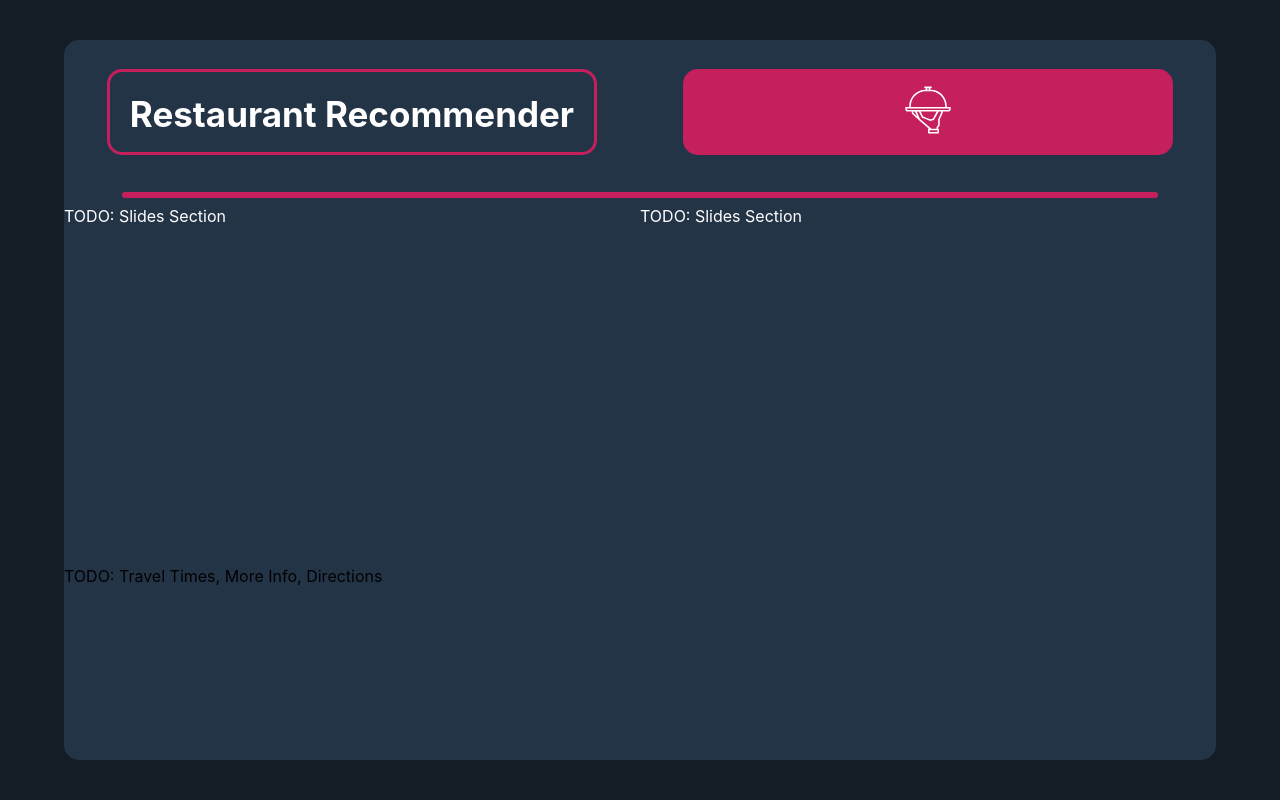
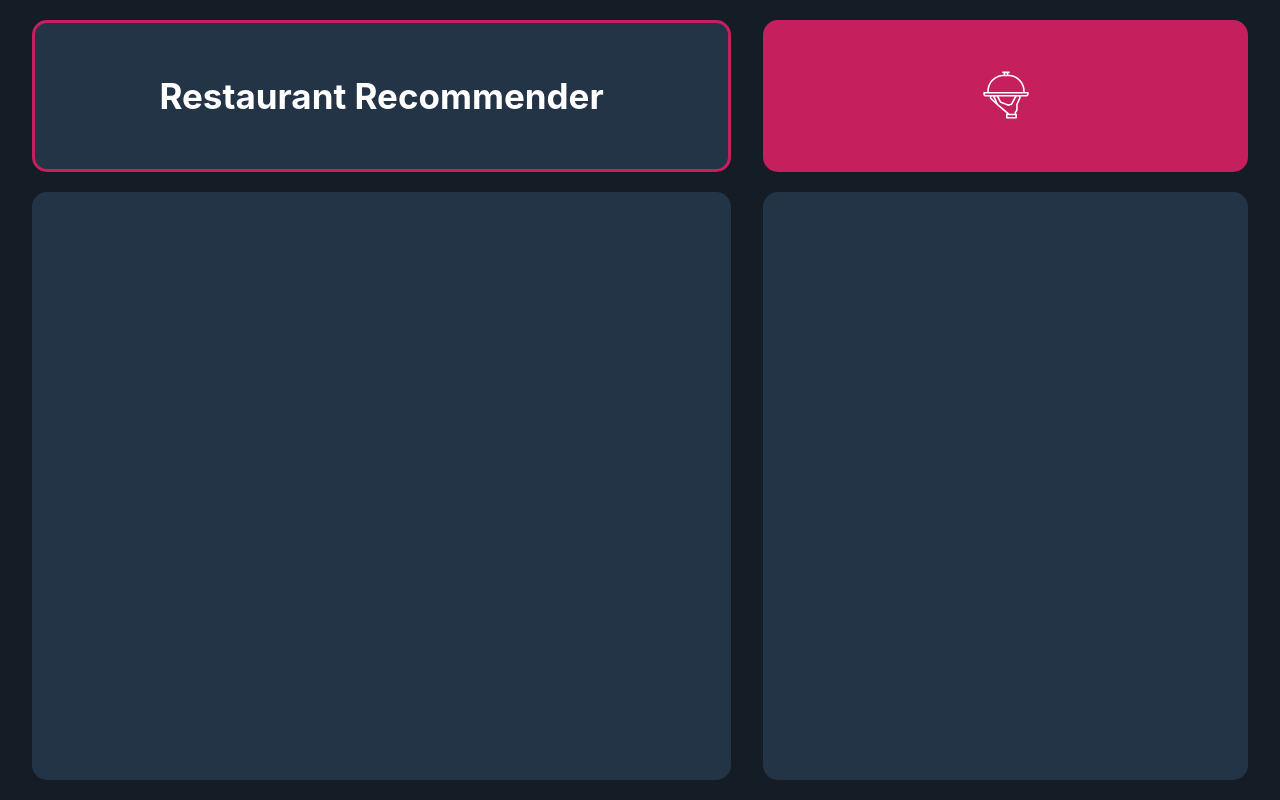
Before and after one commit to nameistao/Restaurant_Recommender_V3, a Next.js app: page / in a window 1280 px wide. Built offline with nearby package versions, Linux system fonts and the light colour scheme.

Commit message:
updat styling

```diff
--- /dev/null
+++ b/components/Content.tsx
@@ -0,0 +1,16 @@
+import styled from 'styled-components';
+
+const StyledContent = styled.div`
+    width: 57.5%;
+    height: 100%;
+    background: #243447;
+    border-radius: 15px;
+`
+
+const Content = () => {
+    return <StyledContent>
+
+    </StyledContent>
+}
+
+export default Content;
--- a/components/Header.tsx
+++ b/components/Header.tsx
@@ -11,33 +11,32 @@ const StyledHeader = styled.header`
   flex-direction: row;
 `;
 
-const StyledSection = styled.div`
+const StyledTitleWrapper = styled.div`
+  text-align: center;
+  border: 3px solid #c51f5d;
+  width: 57.5%;
   height: 100%;
-  width: 50%;
-  color: #ffffff;
   border-radius: 15px;
   display: flex;
+  flex-direction: row;
+  align-items: center;
+  background: #243447;
 `;
 
 const StyledTitle = styled.h1`
-  font-size: 35px;
-  text-align: center;
+  font-size 35px;
   font-weight: bold;
-  margin: auto;
-  border: 3px solid #c51f5d;
-  width: 85%;
-  height: 60%;
-  border-radius: 15px;
-  line-height: 2.4;
-`;
+  color: #ffffff;
+  width: 100%;
+`
 
 const StyledSearchButton = styled.button`
-  width: 85%;
+  margin-left: 2.5vw;
+  width: calc(42.5% - 2.5vw);
   border: none;
-  margin: auto;
   background: #c51f5d;
   text-align: center;
-  height: 60%;
+  height: 100%;
   border-radius: 15px;
   :hover {
     cursor: pointer;
@@ -70,14 +69,14 @@ const Header = () => {
 
   return (
     <StyledHeader>
-      <StyledSection>
-        <StyledTitle>Restaurant Recommender</StyledTitle>
-      </StyledSection>
-      <StyledSection>
+
+        <StyledTitleWrapper><StyledTitle>Restaurant Recommender</StyledTitle></StyledTitleWrapper>
+
+
         <StyledSearchButton onClick={searchHandler}>
           <ServeFood height={50} width={50} fill={"#ffffff"} />
         </StyledSearchButton>
-      </StyledSection>
+
     </StyledHeader>
   );
 };
--- a/components/Main.tsx
+++ b/components/Main.tsx
@@ -4,24 +4,19 @@ import styled from "styled-components";
 import Header from "components/Header";
 import Slides from "components/Slides";
 import Details from "components/Details";
+import Content from 'components/Content';
 
 const StyledMain = styled.main`
-  width: 90vw;
-  height: 90vh;
-  margin: 5vh 5vw 5vh 5vw;
-  background: #243447;
+  width: 95vw;
+  height: 95vh;
+  margin: 2.5vh 2.5vw 2.5vh 2.5vw;
   border-radius: 15px;
 `;
 
-const StyledHR = styled.hr`
-  border: 3px solid #c51f5d;
-  border-radius: 15px;
-  width: 90%;
-`;
-
-const StyledCenterWrapper = styled.div`
+const StyledContentWrapper = styled.div`
   width: 100%;
-  height: 50%;
+  height: calc(80% - 2.5vh);
+  margin-top: 2.5vh;
   display: flex;
 `;
 
@@ -29,12 +24,10 @@ const Main = () => {
   return (
     <StyledMain>
       <Header />
-      <StyledHR />
-      <StyledCenterWrapper>
-        <Slides />
-        <Details />
-      </StyledCenterWrapper>
-      TODO: Travel Times, More Info, Directions
+      <StyledContentWrapper>
+        <Content/>
+        <Slides/>
+      </StyledContentWrapper>
     </StyledMain>
   );
 };
--- a/components/Slides.tsx
+++ b/components/Slides.tsx
@@ -1,13 +1,15 @@
-import styled from "styled-components";
+import styled from 'styled-components';
 
-const StyledSlides = styled.div`
-  width: 50%;
-  height: 100%;
-  color: #ffffff;
-`;
+const StyledRightWrapper = styled.div`
+    width: calc(42.5% - 2.5vw);
+    margin-left: 2.5vw;
+    height: 100%;
+    background: #243447;
+    border-radius: 15px;
+`
 
 const Slides = () => {
-  return <StyledSlides>TODO: Slides Section</StyledSlides>;
-};
+    return <StyledRightWrapper></StyledRightWrapper>
+}
 
 export default Slides;
```
Also changed, not shown: 1 other file (tests, documents, lock files or other folders).
